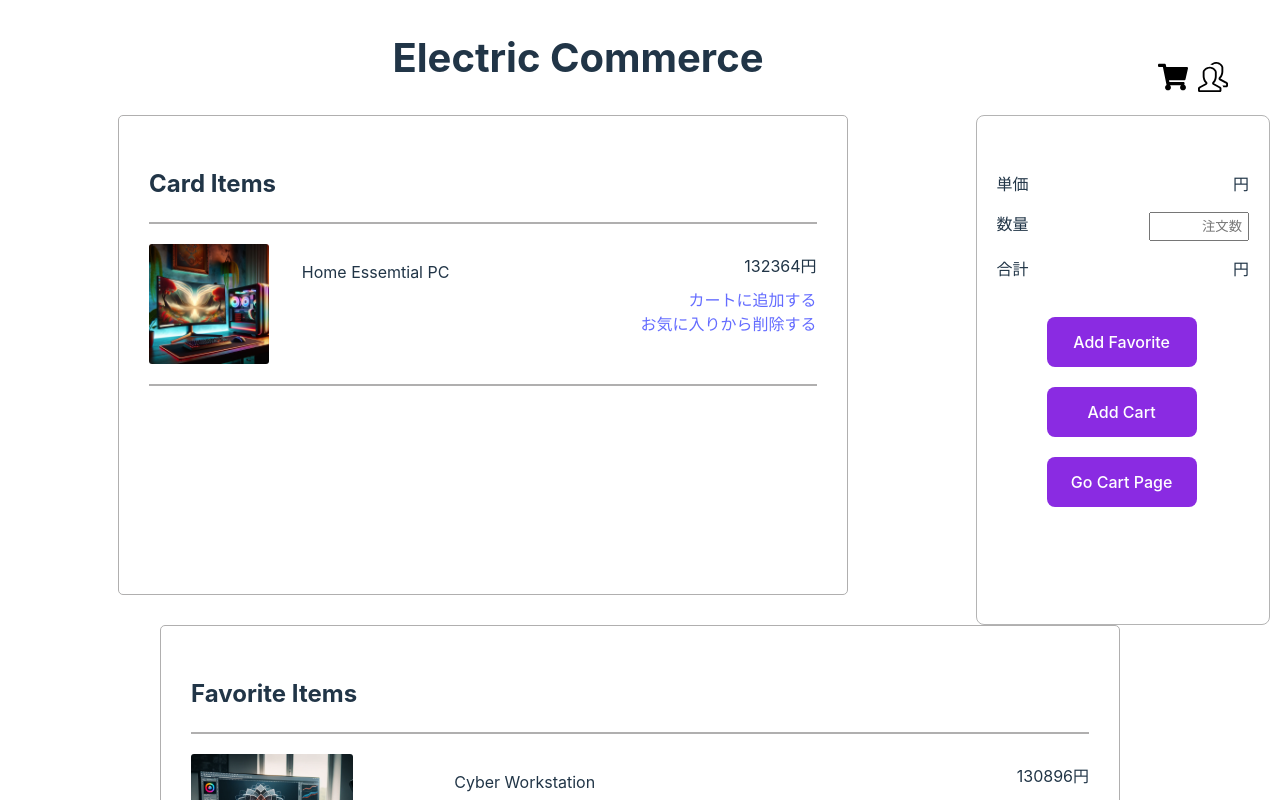
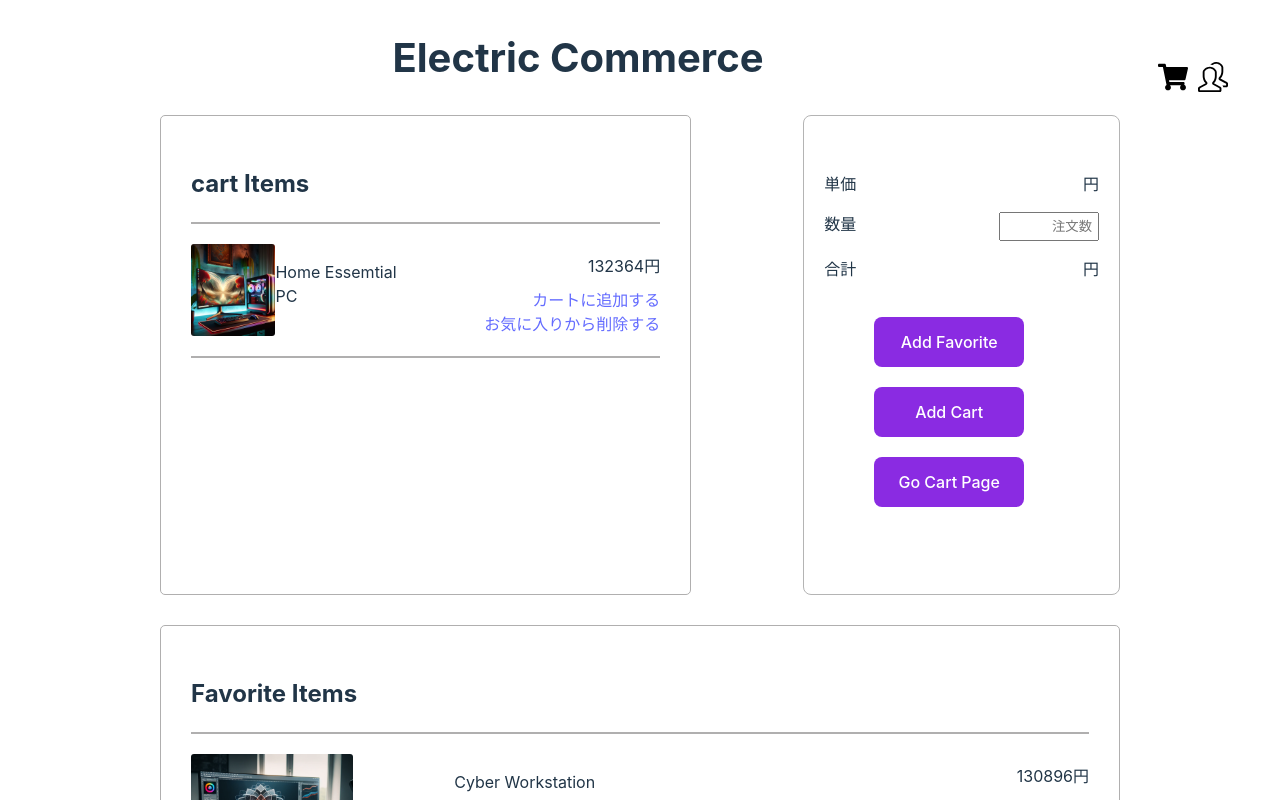
Before and after one commit to kip2/E-Commerce-Site-React, a React (Vite) app in the folder app/: page / in a window 1280 px wide. Shown: the top 800 px of the page. Built offline with nearby package versions, Linux system fonts and the light colour scheme.

Commit message:
order item欄レイアウト調整

```diff
--- a/app/src/components/molecules/CardItem.tsx
+++ b/app/src/components/molecules/CartItem.tsx
@@ -1,6 +1,6 @@
-import "./CardItem.css"
+import "./CartItem.css"
 
-type CardItemProps = {
+type CartItemProps = {
     imgUrl: string
     name: string
     price: number
@@ -11,7 +11,7 @@ const onClickCart = () => {}
 // todo: 内部ロジックを後で追加する
 const onClickDelete = () => {}
 
-const CardItem:React.FC<CardItemProps> = ({ imgUrl, name, price }) => {
+const CartItem:React.FC<CartItemProps> = ({ imgUrl, name, price }) => {
     return(
         <div className="card-outer">
             <div className="card-item">
@@ -33,4 +33,4 @@ const CardItem:React.FC<CardItemProps> = ({ imgUrl, name, price }) => {
     )
 }
 
-export default CardItem
+export default CartItem
--- a/app/src/components/organisms/CardItems.css
+++ b/app/src/components/organisms/CartItems.css
@@ -1,16 +1,9 @@
-.card-card {
+.cart-cart {
     display: block;
     border: solid 1px #b0afaf;
     border-radius: 5px;
     padding: 30px;
     width: 57%;
     max-width: 960px;
-    margin: 0 auto 30px auto;
     min-height: 60vh;
 }
-
-@media (max-width: 960px) {
-    .card-card{
-        margin: 0 40px 30px 40px;
-    }
-}
--- a/app/src/components/organisms/CartItems.tsx
+++ b/app/src/components/organisms/CartItems.tsx
@@ -1,6 +1,6 @@
-import "./CardItems.css"
+import "./CartItems.css"
 import Title from "../atoms/Title"
-import CartItem from "../molecules/CardItem"
+import CartItem from "../molecules/CartItem"
 
 // const data = [
 //     {
@@ -28,8 +28,8 @@ const data = [
 
 const CartItems = () => {
     return (
-        <div className="card-card">
-            <Title title={"Card Items"}/>
+        <div className="cart-cart">
+            <Title title={"cart Items"}/>
             <div>
                 {
                     data.map((item) => {
--- a/app/src/components/organisms/CartMenu.css
+++ b/app/src/components/organisms/CartMenu.css
@@ -10,10 +10,8 @@
 }
 
 .cart-menu {
-    width: 33%;
-    max-width: 23%;
+    max-width: 33%;
     border: solid 1px #b4b4b4;
     border-radius: 8px;
-    margin: 0 10px 0 10px;
     padding: 20px;
 }
--- a/app/src/components/template/Cart.css
+++ b/app/src/components/template/Cart.css
@@ -1,4 +1,13 @@
 .order-field {
     display: flex;
-    justify-content: space-between;
+    gap: 7rem;
+    max-width: 960px;
+    margin: 0 auto 30px auto;
 }
+
+
+@media (max-width: 960px) {
+    .order-field{
+        margin: 0 40px 30px 40px;
+    }
+}
```
Also changed, not shown: app/src/components/molecules/CartItem.css (renamed from app/src/components/molecules/CardItem.css).
